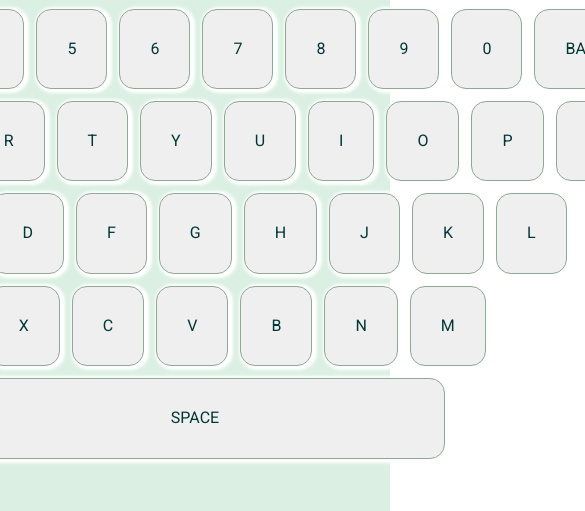
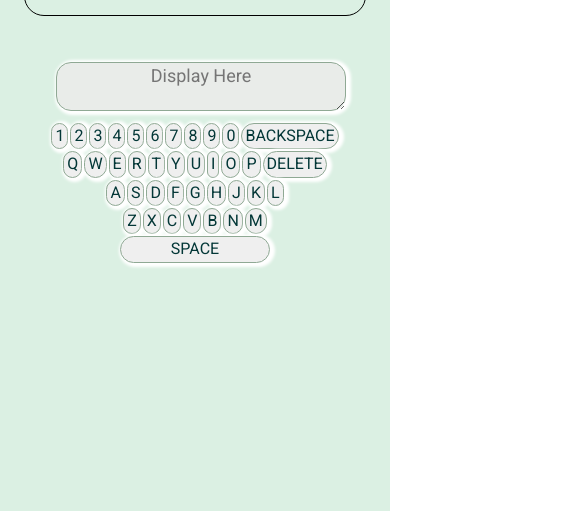
Before and after one commit to Arunsamuvel/Virtual-keyboard, a plain HTML site: page index.html in a window 390 px wide. Shown: the part 333-844 px from the top of the page, 585 px wide, since content can reach past the window. Drawn offline with Linux system fonts and the light colour scheme.

Commit message:
media query has been imported now web has been responsive for all devices

```diff
--- a/styles/style.css
+++ b/styles/style.css
@@ -112,3 +112,58 @@ input:hover {
   background-color: rgb(255, 106, 106);
   color: #fff;
 }
+@media only screen and (max-width: 600px) {
+  .main-container {
+    width: 100vw;
+    height: 100vh;
+
+    display: flex;
+    align-items: center;
+    justify-content: center;
+    flex-direction: column;
+    background-color: rgb(219, 240, 227);
+    width: 100vw;
+    height: 100vh;
+    /* padding: 10px;
+    margin: 1px; */
+  }
+}
+@media only screen and (max-width: 600px) {
+  input {
+    padding: 3px;
+    margin: 1px;
+    box-shadow: 2px 1px 3px 3px #fff;
+    color: rgb(3, 55, 55);
+    border: 1px solid rgb(143, 169, 148);
+    border-radius: 15px;
+  }
+}
+@media only screen and (max-width: 600px) {
+  #text-display {
+    padding: 2.5px 25px;
+    width: 100%;
+    text-align: center;
+    font-size: 18px;
+    background-color: rgb(233, 236, 233);
+    border-radius: 15px;
+    padding: 3px;
+    margin: 6px;
+    box-shadow: 2px 1px 3px 3px #fff;
+    color: rgb(3, 55, 55);
+    border: 1px solid rgb(143, 169, 148);
+    border-radius: 15px;
+    overflow: auto;
+  }
+}
+@media only screen and (max-width: 600px) {
+  input::after {
+    cursor: pointer;
+    background-color: #baeec0;
+    box-shadow: 2px 1px 3px 3px rgb(103, 123, 105);
+  }
+}
+@media only screen and (max-width: 600px) {
+  .box .space {
+    width: 150px;
+  }
+}
```
